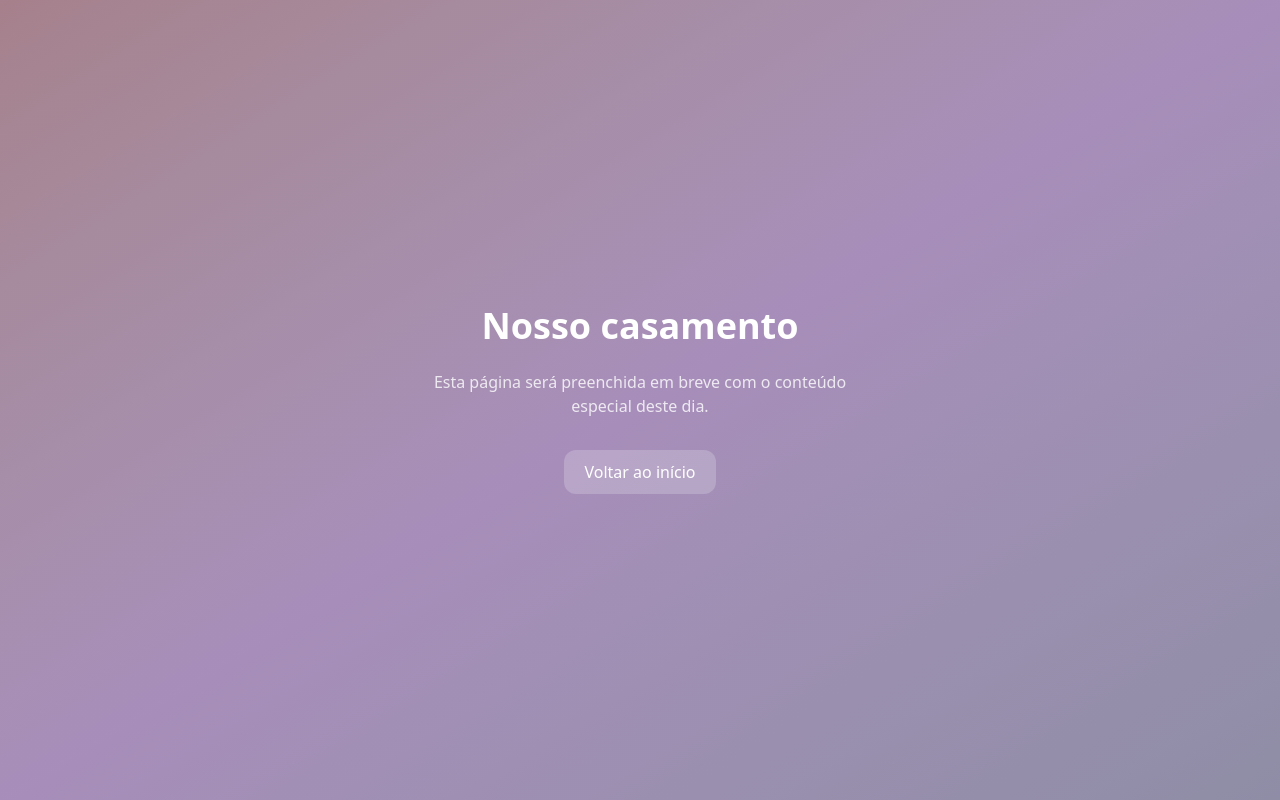
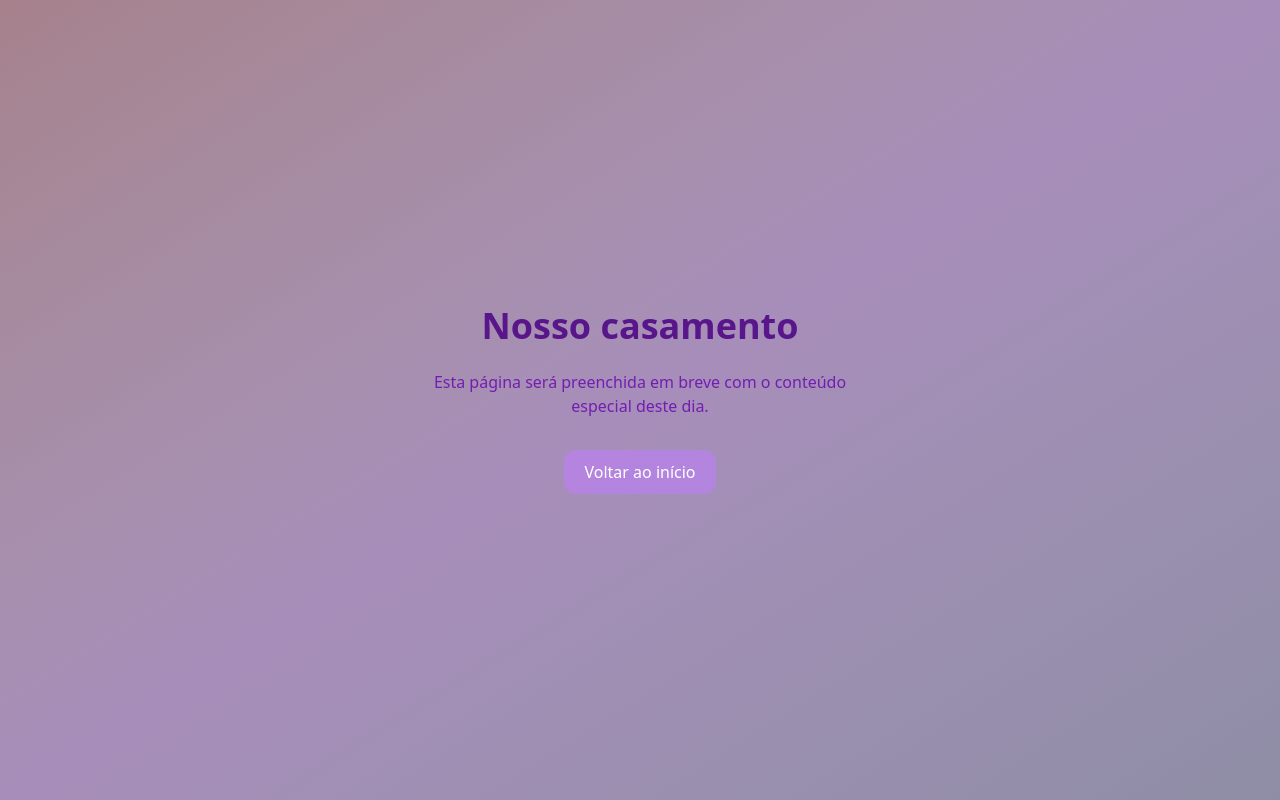
Before and after one commit to FilipeDev-PT/Relationship, a React (Vite) app: page /casamento in a window 1280 px wide. Built offline with nearby package versions, Linux system fonts and the light colour scheme.

Commit message:
Projeto inicial: ajuste de icon e nome da pagina

```diff
--- a/index.html
+++ b/index.html
@@ -2,10 +2,10 @@
 <html lang="pt-BR">
   <head>
     <meta charset="UTF-8" />
-    <link rel="icon" type="image/svg+xml" href="/vite.svg" />
+    <link rel="icon" type="image/svg+xml" href="/public/favicon.svg" />
     <meta name="viewport" content="width=device-width, initial-scale=1.0" />
     <meta name="theme-color" content="#1e1b4b" />
-    <title>Nosso Relacionamento</title>
+    <title>Filipe + Duda</title>
   </head>
   <body>
     <div id="root"></div>
--- a/src/pages/HomePage.tsx
+++ b/src/pages/HomePage.tsx
@@ -38,7 +38,7 @@ export function HomePage() {
         </CounterCard>
 
         <CounterCard
-          title="Aniversário dela"
+          title="Aniversário do meu amorzinho"
           route={ROUTES.ANIVERSARIO_DELA}
           buttonLabel="Ir para o dia"
           showButton={countdownHerBirthday.isTodayOrPast}
--- a/src/pages/SpecialDayPage.tsx
+++ b/src/pages/SpecialDayPage.tsx
@@ -12,15 +12,15 @@ type SpecialDayPageProps = {
 export function SpecialDayPage({ title }: SpecialDayPageProps) {
   return (
     <main className="min-h-screen flex flex-col items-center justify-center p-4 sm:p-6 md:p-8">
-      <h1 className="text-2xl sm:text-3xl md:text-4xl font-bold text-white mb-6 text-center">
+      <h1 className="text-2xl sm:text-3xl md:text-4xl font-bold text-purple-900 mb-6 text-center">
         {title}
       </h1>
-      <p className="text-white/80 mb-8 text-center max-w-md">
+      <p className="text-purple-800/90 mb-8 text-center max-w-md">
         Esta página será preenchida em breve com o conteúdo especial deste dia.
       </p>
       <Link
         to={ROUTES.HOME}
-        className="rounded-xl bg-white/20 hover:bg-white/30 text-white font-medium px-5 py-2.5 transition-colors focus-visible:ring-2 focus-visible:ring-white/50"
+        className="rounded-xl bg-purple-400/50 hover:bg-purple-500/60 text-white font-medium px-5 py-2.5 transition-colors focus-visible:ring-2 focus-visible:ring-purple-400"
       >
         Voltar ao início
       </Link>
```
Also changed, not shown: public/favicon.svg (added).
